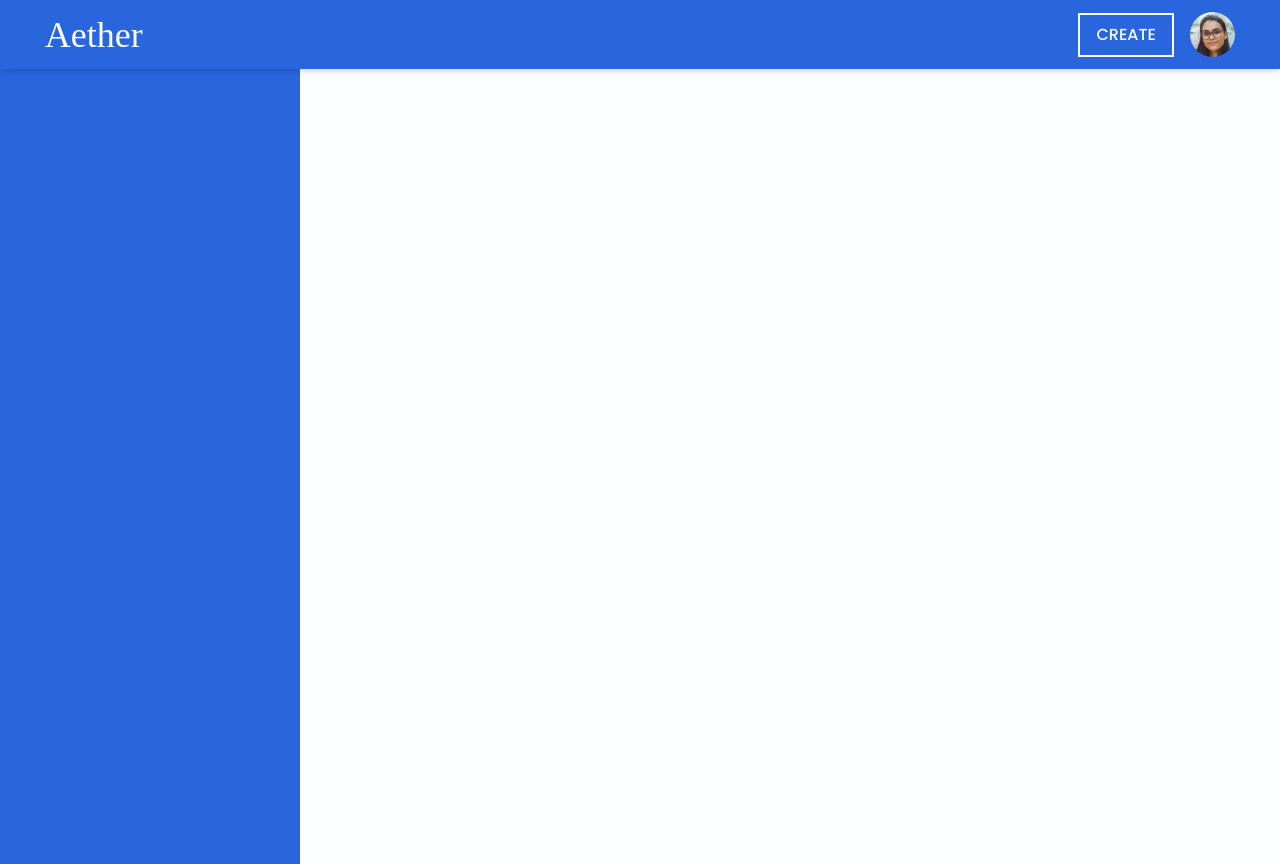
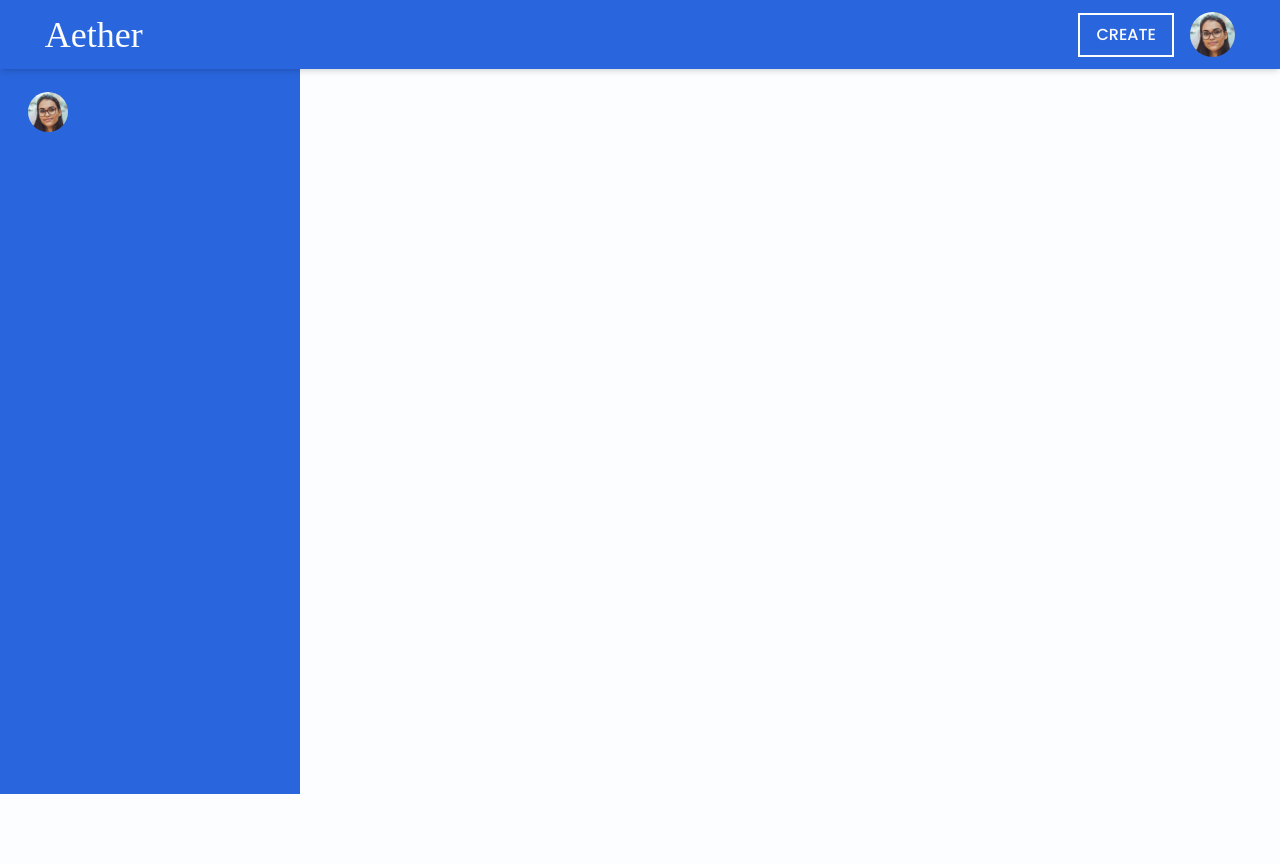
Before and after one commit to Nimira43/Aether, a React (Vite) app in the folder frontend/: page / in a window 1280 px wide. Built offline with nearby package versions, Linux system fonts and the light colour scheme; a web font is replaced by a local one.

Commit message:
Sidebar - 2

```diff
--- a/frontend/src/pages/Layout.jsx
+++ b/frontend/src/pages/Layout.jsx
@@ -63,7 +63,17 @@ const Layout = () => {
         </div>
       </div>
       <div className='w-full flex mt-16'>
-        <div className='sidebar w-[300px] p-5 h-[calc(100ch-70px)] fixed bg-main'></div>
+        <div className='sidebar w-[300px] p-5 h-[calc(100vh-70px)] fixed bg-main'>
+          <div className='px-2 py-2 centre-items justify-start gap-5 mb-3'>
+            <img
+              className='w-[40px] h-[40px] rounded-full'
+              src='/user.jpg'
+              alt='user'
+            />
+          </div>
+          <div className=''></div>
+        </div>
+
       </div>
     </div>
   )
```
